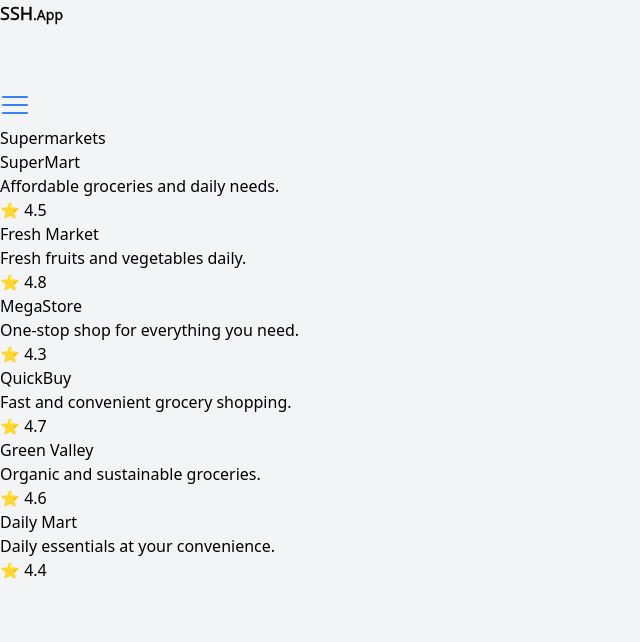
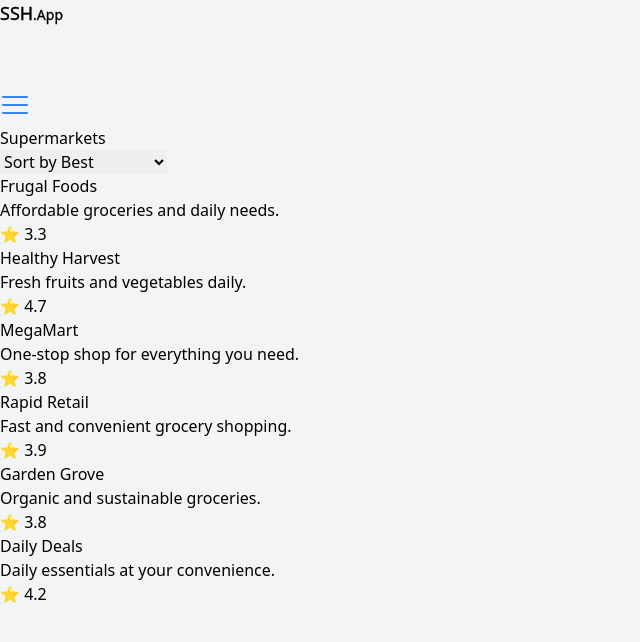
Before and after one commit to emperaspera/sshSharedOrdering, a React (Vite) app: page /main in a window 1280 px wide. Shown: the top 642 px of the page, without its empty margins (0-640 px from the left). Built offline with nearby package versions, Linux system fonts and the light colour scheme.

Commit message:
Added coordinates system and sorting based on rating, distance and both (Best)

```diff
--- /dev/null
+++ b/src/context/GlobalFuncs.jsx
@@ -0,0 +1,14 @@
+export const calcEuclideanDist = (obj1, obj2) => {
+    if (!obj1 || !obj2 || obj1.coordinate_x === undefined || obj1.coordinate_y === undefined || obj2.coordinate_x === undefined || obj2.coordinate_y === undefined) {
+        console.error("Invalid objects passed to calcEuclideanDist:", obj1, obj2);
+        return Infinity;
+    }
+
+    const x1 = obj1.coordinate_x;
+    const y1 = obj1.coordinate_y;
+    const x2 = obj2.coordinate_x;
+    const y2 = obj2.coordinate_y;
+
+    console.log(`Calculating distance between (${x1}, ${y1}) and (${x2}, ${y2})`);
+    return Math.sqrt(Math.pow(x2 - x1, 2) + Math.pow(y2 - y1, 2));
+};
--- a/src/pages/MainScreen.jsx
+++ b/src/pages/MainScreen.jsx
@@ -1,16 +1,80 @@
-import React from "react";
-import {Link} from "react-router-dom";
+import React, { useState } from "react";
+import { Link } from "react-router-dom";
 import supermarkets from "../supermarketData";
 import Navigation from "../components/Navigation/Navigation.jsx";
+import { calcEuclideanDist } from "../context/GlobalFuncs";
 
 const MainScreen = () => {
+    const [sortOption, setSortOption] = useState("best");
+    const household = JSON.parse(localStorage.getItem("household"));
+
+    const maxRating = Math.max(...supermarkets.map((s) => s.rating));
+    const maxDistance = Math.max(...supermarkets.map((s) => s.distance || 0));
+
+    // Calculate distances for all supermarkets
+    const supermarketsWithDistances = supermarkets.map((supermarket) => {
+        if (household) {
+            supermarket.distance = calcEuclideanDist(household, supermarket);
+            console.log(`Distance to ${supermarket.name}:`, supermarket.distance);
+        }
+        return supermarket;
+    });
+
+    // Function to calculate the "best" score based on rating and distance
+    const calculateBestScore = (supermarket, maxRating, maxDistance) => {
+        const ratingWeight = 0.6;
+        const distanceWeight = 0.4;
+
+
+        const normalizedRating = supermarket.rating / maxRating;
+        const normalizedDistance = 1 - (supermarket.distance / maxDistance);
+
+        return ratingWeight * normalizedRating + distanceWeight * normalizedDistance;
+    };
+
+    // Sort supermarkets based on the selected sort option
+    const sortedSupermarkets = [...supermarketsWithDistances].sort((a, b) => {
+        switch (sortOption) {
+            case "rating-high-low":
+                return b.rating - a.rating;
+            case "rating-low-high":
+                return a.rating - b.rating;
+            case "distance-low-high":
+                return a.distance - b.distance;
+            case "distance-high-low":
+                return b.distance - a.distance;
+            case "best":
+                return calculateBestScore(b, maxRating, maxDistance) - calculateBestScore(a, maxRating, maxDistance);
+            default:
+                return 0;
+        }
+    });
+
     return (
         <div>
-            <Navigation/>
+            <Navigation />
             <div className="min-h-screen bg-gray-100 p-6 flex flex-col items-center">
                 <h1 className="text-4xl font-bold text-gray-800 mb-6">Supermarkets</h1>
+
+                {/* Sorting dropdown */}
+                <div className="mb-4">
+                    <select
+                        value={sortOption}
+                        onChange={(e) => setSortOption(e.target.value)}
+                        className="bg-blue-500 text-white px-4 py-2 rounded-lg hover:bg-blue-600 transition"
+                    >
+                        <option value="best">Sort by Best</option>
+                        <option value="rating-high-low">Rating: High to Low</option>
+                        <option value="rating-low-high">Rating: Low to High</option>
+                        {household && <option value="distance-low-high">Distance: Low to High</option>}
+                        {household && (
+                            <option value="distance-high-low">Distance: High to Low</option>
+                        )}
+                    </select>
+                </div>
+
                 <div className="grid grid-cols-1 sm:grid-cols-2 lg:grid-cols-3 gap-6 w-full max-w-6xl mx-auto">
-                    {supermarkets.map((supermarket) => (
+                    {sortedSupermarkets.map((supermarket) => (
                         <Link
                             key={supermarket.id}
                             to={`/main/inventory/${supermarket.id}`}
@@ -19,6 +83,9 @@ const MainScreen = () => {
                             <h2 className="text-2xl font-bold text-gray-800">{supermarket.name}</h2>
                             <p className="text-gray-600">{supermarket.description}</p>
                             <p className="text-yellow-500 font-semibold mt-2">⭐ {supermarket.rating}</p>
+                            {household && supermarket.distance !== undefined && (
+                                <p className="text-gray-500 mt-2">📍 {supermarket.distance.toFixed(2)} km away</p>
+                            )}
                         </Link>
                     ))}
                 </div>
--- a/src/supermarketData.js
+++ b/src/supermarketData.js
@@ -1,49 +1,67 @@
 const supermarkets = [
     {
         id: 1,
-        name: "SuperMart",
-        image: "https://via.placeholder.com/600x300?text=SuperMart",
-        rating: 4.5,
+        name: "Frugal Foods",
+        address: "10 Pavel St",
+        coordinate_x: 3,
+        coordinate_y: 9,
+        image: "https://via.placeholder.com/600x300?text=Frugal+Foods",
+        rating: 3.3,
         description: "Affordable groceries and daily needs.",
         categories: generateCategories(1),
     },
     {
         id: 2,
-        name: "Fresh Market",
-        image: "https://via.placeholder.com/600x300?text=Fresh+Market",
-        rating: 4.8,
+        name: "Healthy Harvest",
+        address: "22 Emil St",
+        coordinate_x: 7,
+        coordinate_y: 13,
+        image: "https://via.placeholder.com/600x300?text=Healthy+Harvest",
+        rating: 4.7,
         description: "Fresh fruits and vegetables daily.",
         categories: generateCategories(2),
     },
     {
         id: 3,
-        name: "MegaStore",
-        image: "https://via.placeholder.com/600x300?text=MegaStore",
-        rating: 4.3,
+        name: "MegaMart",
+        address: "35 Mert St",
+        coordinate_x: 11,
+        coordinate_y: 6,
+        image: "https://via.placeholder.com/600x300?text=MegaMart",
+        rating: 3.8,
         description: "One-stop shop for everything you need.",
         categories: generateCategories(3),
     },
     {
         id: 4,
-        name: "QuickBuy",
-        image: "https://via.placeholder.com/600x300?text=QuickBuy",
-        rating: 4.7,
+        name: "Rapid Retail",
+        address: "18 Nurridin Ln",
+        coordinate_x: 9,
+        coordinate_y: 15,
+        image: "https://via.placeholder.com/600x300?text=Rapid+Retail",
+        rating: 3.9,
         description: "Fast and convenient grocery shopping.",
         categories: generateCategories(4),
     },
     {
         id: 5,
-        name: "Green Valley",
-        image: "https://via.placeholder.com/600x300?text=Green+Valley",
-        rating: 4.6,
+        name: "Garden Grove",
+        address: "44 Michael Ave",
+        coordinate_x: 5,
+        coordinate_y: 14,
+        image: "https://via.placeholder.com/600x300?text=Garden+Grove",
+        rating: 3.8,
         description: "Organic and sustainable groceries.",
         categories: generateCategories(5),
     },
     {
         id: 6,
-        name: "Daily Mart",
-        image: "https://via.placeholder.com/600x300?text=Daily+Mart",
-        rating: 4.4,
+        name: "Daily Deals",
+        address: "60 Michael Ave",
+        coordinate_x: 6,
+        coordinate_y: 7,
+        image: "https://via.placeholder.com/600x300?text=Daily+Deals",
+        rating: 4.2,
         description: "Daily essentials at your convenience.",
         categories: generateCategories(6),
     },
```
Also changed, not shown: initDatabase.js (+14 -8 lines), server.js (+5 -3 lines).
